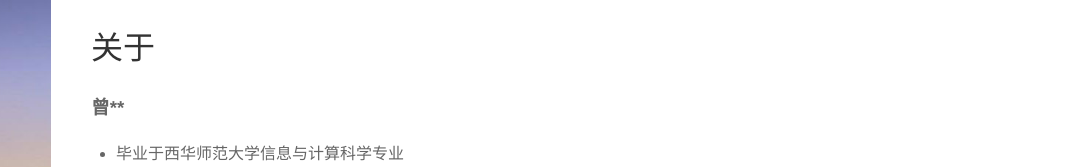
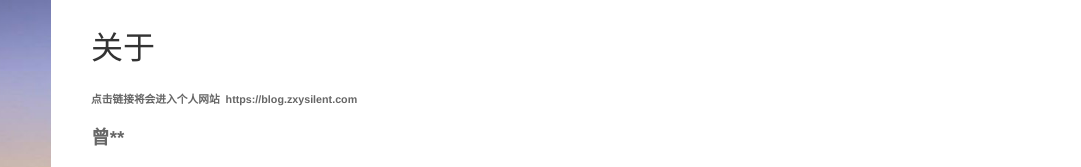
Before and after one commit to zxysilent/zxysilent.github.io, a plain HTML site: page index.html in a window 1280 px wide. Shown: the top 167 px of the page, 199-1280 px from the left. Drawn offline with Linux system fonts and the light colour scheme; some packages are replaced by stand-ins of ours; a script that the page names is missing.

Commit message:
添加说明

```diff
--- a/index.html
+++ b/index.html
@@ -50,6 +50,7 @@
 		<div id="main">
 			<article class="post page">
 				<h1 class="title">关于</h1>
+                <h6>点击链接将会进入个人网站&nbsp;&nbsp;https://blog.zxysilent.com</h6>
 				<div class="entry-content">
 					<h3 id="-">曾**</h3>
 					<ul>
```
